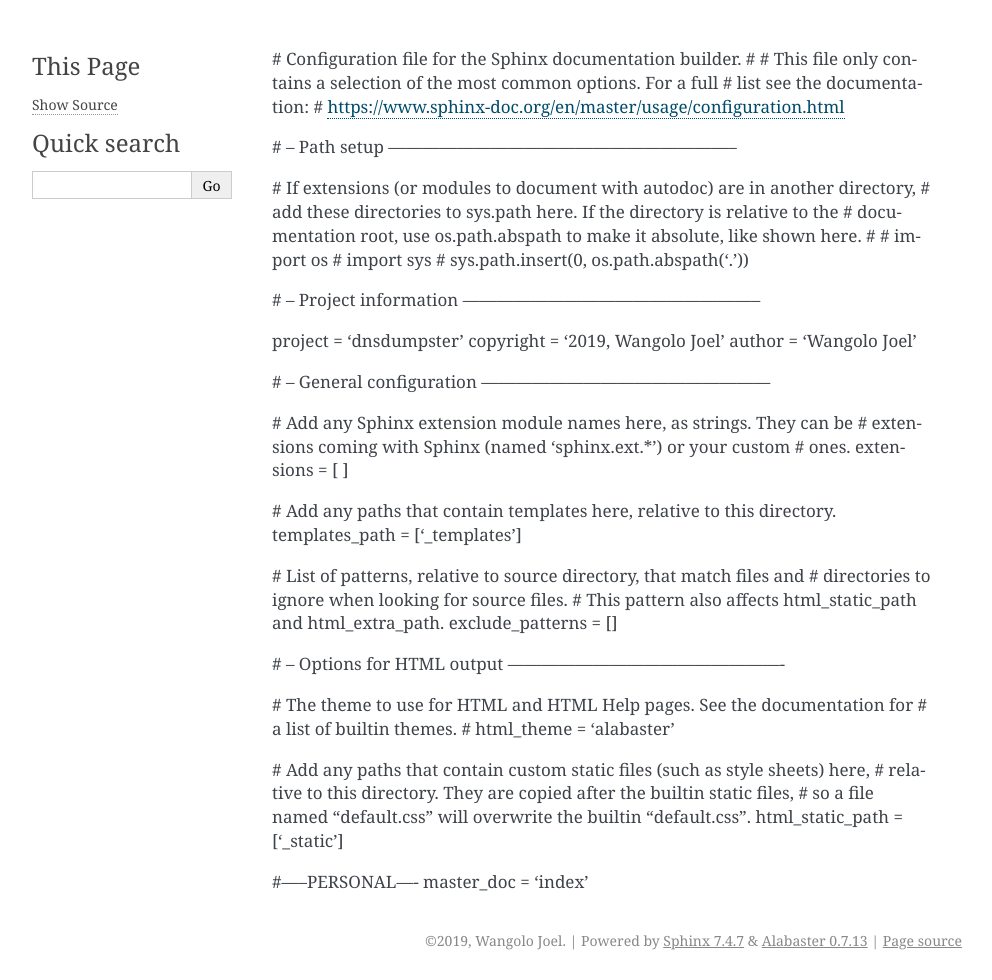
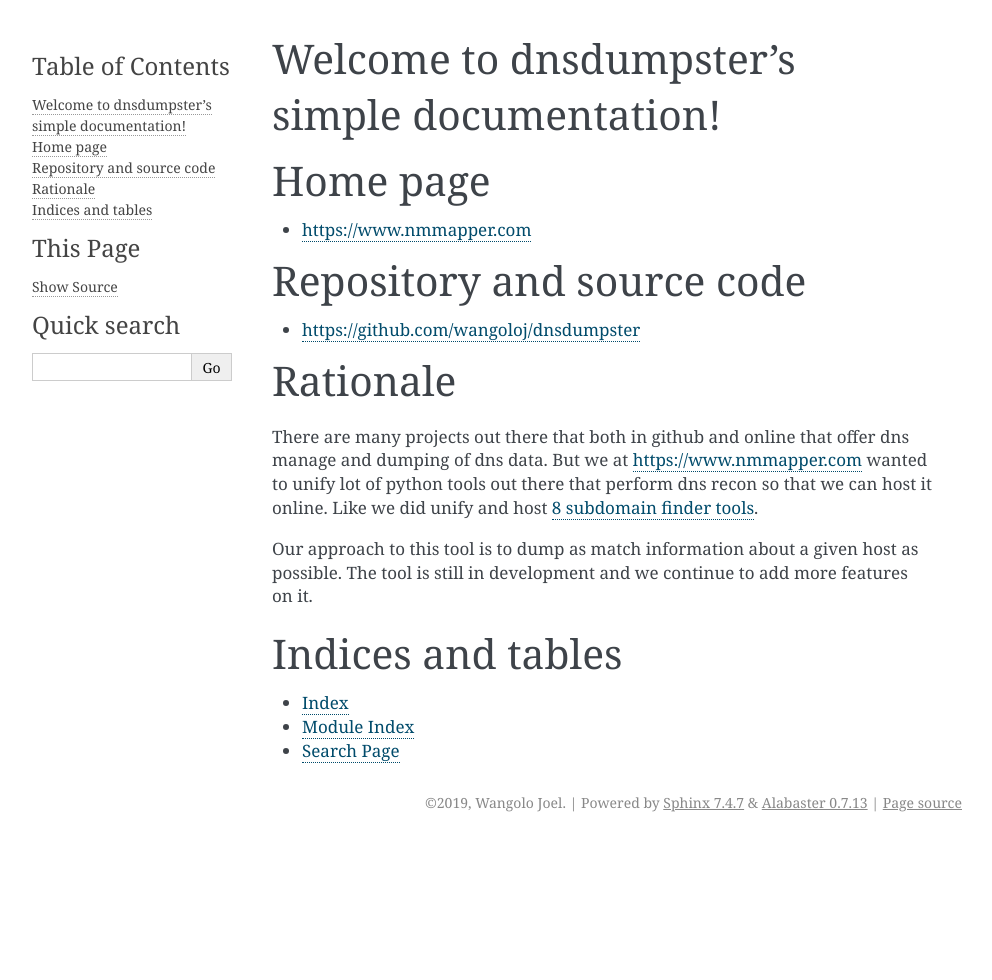
Before and after one commit to nmmapper/dnsdumpster, a Sphinx documentation site: the page built from docs/index.rst, in a window 1280 px wide. Shown: the whole page, without its empty margins (148-1140 px from the left). Built offline with Sphinx 7.4.7, drawn with Linux system fonts in a browser that asks for light colours; after the commit the page ends 900 px from its top, so only the background shows below that.

Commit message:
Updated docs

```diff
--- a/docs/index.rst
+++ b/docs/index.rst
@@ -1,55 +1,34 @@
-# Configuration file for the Sphinx documentation builder.
-#
-# This file only contains a selection of the most common options. For a full
-# list see the documentation:
-# https://www.sphinx-doc.org/en/master/usage/configuration.html
+.. dnsdumpster documentation master file, created by
+   sphinx-quickstart on Wed Dec  4 21:20:48 2019.
+   You can adapt this file completely to your liking, but it should at least
+   contain the root `toctree` directive.
 
-# -- Path setup --------------------------------------------------------------
+Welcome to dnsdumpster's simple documentation!
+==============================================
 
-# If extensions (or modules to document with autodoc) are in another directory,
-# add these directories to sys.path here. If the directory is relative to the
-# documentation root, use os.path.abspath to make it absolute, like shown here.
-#
-# import os
-# import sys
-# sys.path.insert(0, os.path.abspath('.'))
+.. toctree::
+   :maxdepth: 2
+   :caption: Contents:
 
 
-# -- Project information -----------------------------------------------------
+Home page
+=========
+* `https://www.nmmapper.com <https://www.nmmapper.com>`_
 
-project = 'dnsdumpster'
-copyright = '2019, Wangolo Joel'
-author = 'Wangolo Joel'
+Repository and source code
+==========================
+* `https://github.com/wangoloj/dnsdumpster <https://github.com/wangoloj/dnsdumpster>`_
+
+Rationale
+=========
+There are many projects out there that both in github and online that offer dns manage and dumping of dns data. But we at `https://www.nmmapper.com <https://www.nmmapper.com>`_ wanted to unify lot of python tools out there that perform dns recon so that we can host it online. Like we did unify and host `8 subdomain finder tools <https://www.nmmapper.com/sys/tools/subdomainfinder/>`_.
+
+Our approach to this tool is to dump as match information about a given host as possible. The tool is still in development and we continue to add more features on it.
 
 
-# -- General configuration ---------------------------------------------------
+Indices and tables
+==================
 
-# Add any Sphinx extension module names here, as strings. They can be
-# extensions coming with Sphinx (named 'sphinx.ext.*') or your custom
-# ones.
-extensions = [
-]
-
-# Add any paths that contain templates here, relative to this directory.
-templates_path = ['_templates']
-
-# List of patterns, relative to source directory, that match files and
-# directories to ignore when looking for source files.
-# This pattern also affects html_static_path and html_extra_path.
-exclude_patterns = []
-
-
-# -- Options for HTML output -------------------------------------------------
-
-# The theme to use for HTML and HTML Help pages.  See the documentation for
-# a list of builtin themes.
-#
-html_theme = 'alabaster'
-
-# Add any paths that contain custom static files (such as style sheets) here,
-# relative to this directory. They are copied after the builtin static files,
-# so a file named "default.css" will overwrite the builtin "default.css".
-html_static_path = ['_static']
-
-#-----PERSONAL----
-master_doc = 'index'
+* :ref:`genindex`
+* :ref:`modindex`
+* :ref:`search`
```
